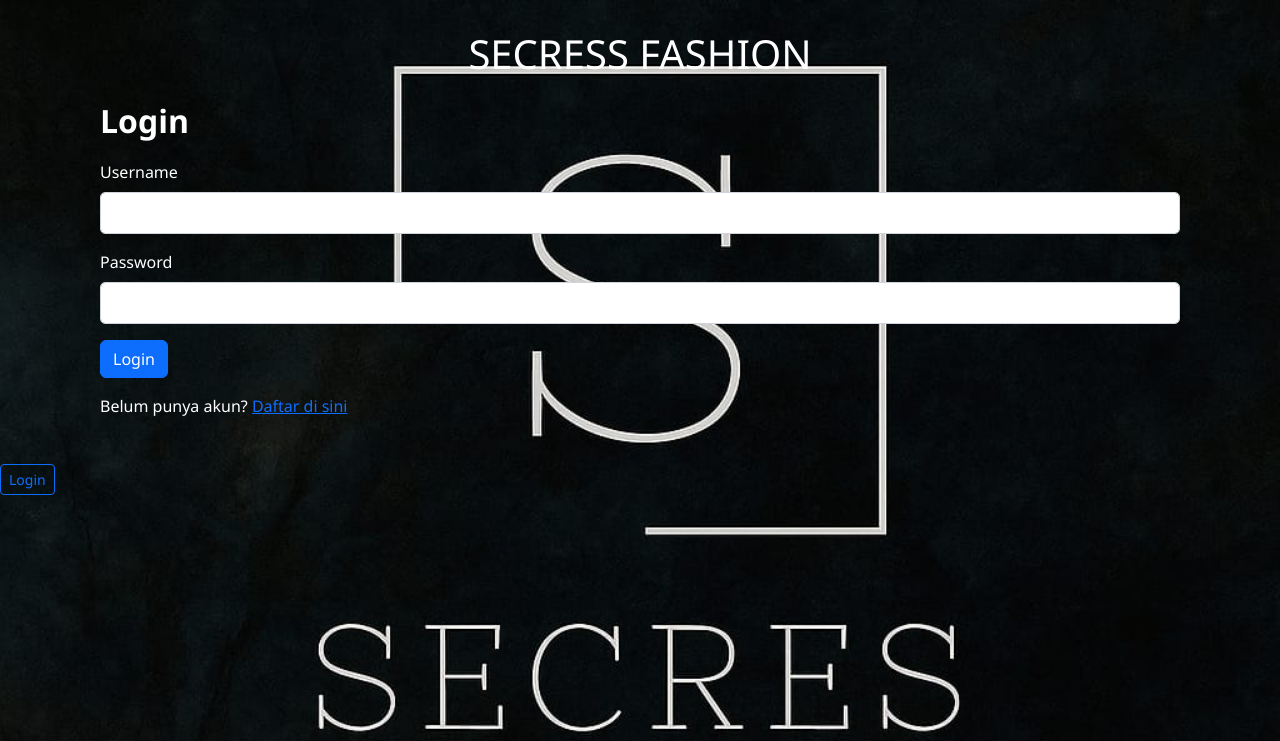
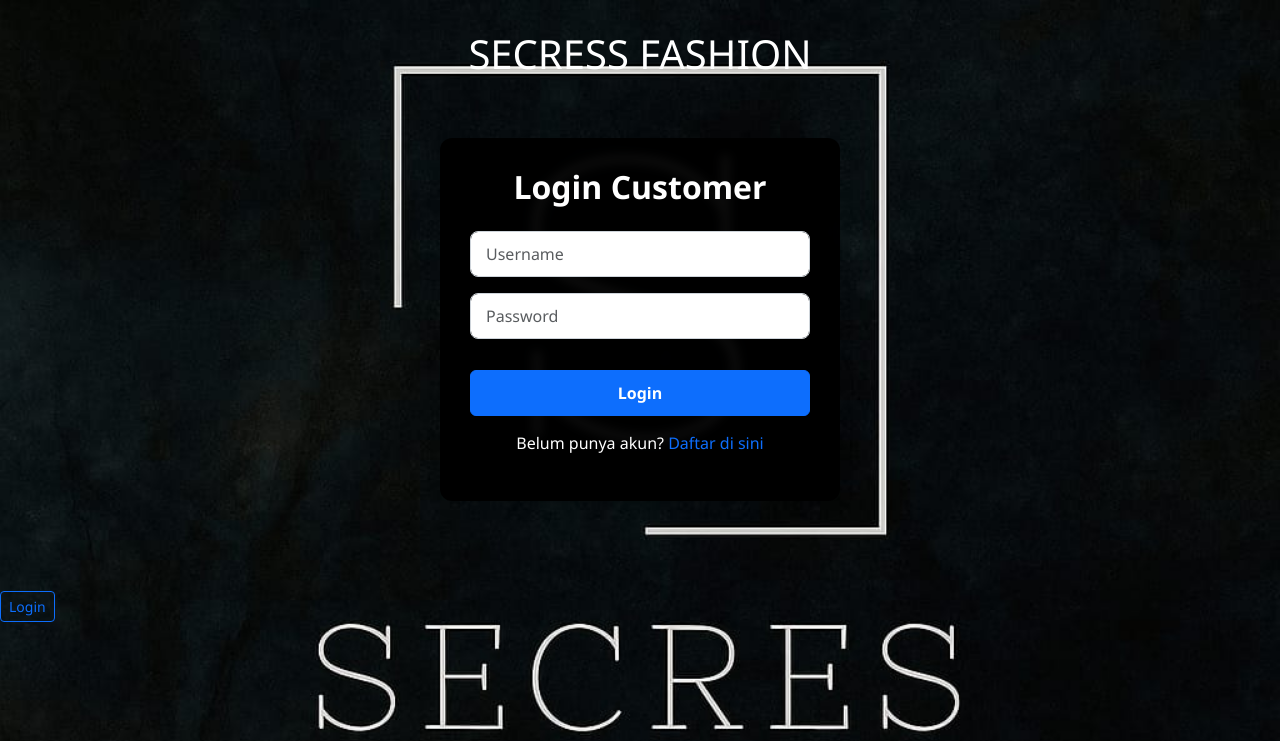
Before and after one commit to Ronisugandi/pembelian-baju, a Flask app: page /login in a window 1280 px wide. Shown: the top 741 px of the page. Run offline with Flask 3, Linux system fonts and the light colour scheme.

Commit message:
first commit

```diff
--- a/static/style.css
+++ b/static/style.css
@@ -69,3 +69,47 @@ input.form-control {
   transition: 0.3s ease-in-out;
   box-shadow: 0 6px 20px #ffffff;
 }
+
+
+.auth-container {
+  max-width: 400px;
+  margin: 60px auto;
+  padding: 30px;
+  background: #000000f2;
+  border-radius: 12px;
+  box-shadow: 0 5px 15px rgba(0,0,0,0.1);
+  backdrop-filter: blur(5px);
+}
+
+.auth-container h2 {
+  text-align: center;
+  margin-bottom: 25px;
+  font-weight: bold;
+  color: #ffffff;
+}
+
+.auth-container .form-control {
+  padding: 10px 15px;
+  border-radius: 8px;
+  border: 1px solid #ced4da;
+}
+
+.auth-container .btn {
+  width: 100%;
+  padding: 10px;
+  font-weight: 600;
+  margin-top: 15px;
+}
+
+.auth-container p {
+  text-align: center;
+  margin-top: 15px;
+}
+
+.auth-container a {
+  color: #0d6efd;
+  text-decoration: none;
+}
+.auth-container a:hover {
+  text-decoration: underline;
+}
--- a/templates/login.html
+++ b/templates/login.html
@@ -1,16 +1,16 @@
 {% extends 'base.html' %}
 {% block content %}
-<h2>Login</h2>
+<div class="auth-container">
+  <h2>Login Customer</h2>
   <form method="POST">
     <div class="mb-3">
-    <label class="form-label">Username</label>
-    <input class="form-control" type="text" name="username" required>
+      <input class="form-control" type="text" name="username" placeholder="Username" required>
     </div>
     <div class="mb-3">
-    <label class="form-label">Password</label>
-    <input class="form-control" type="password" name="password" required>
+      <input class="form-control" type="password" name="password" placeholder="Password" required>
     </div>
     <button class="btn btn-primary">Login</button>
   </form>
-<p class="mt-3">Belum punya akun? <a href="{{ url_for('register') }}">Daftar di sini</a></p>
+  <p>Belum punya akun? <a href="{{ url_for('register') }}">Daftar di sini</a></p>
+</div>
 {% endblock %}
```
Also changed, not shown: templates/register.html (+5 -5 lines). Lines whose indentation alone changed are shown as unchanged.
